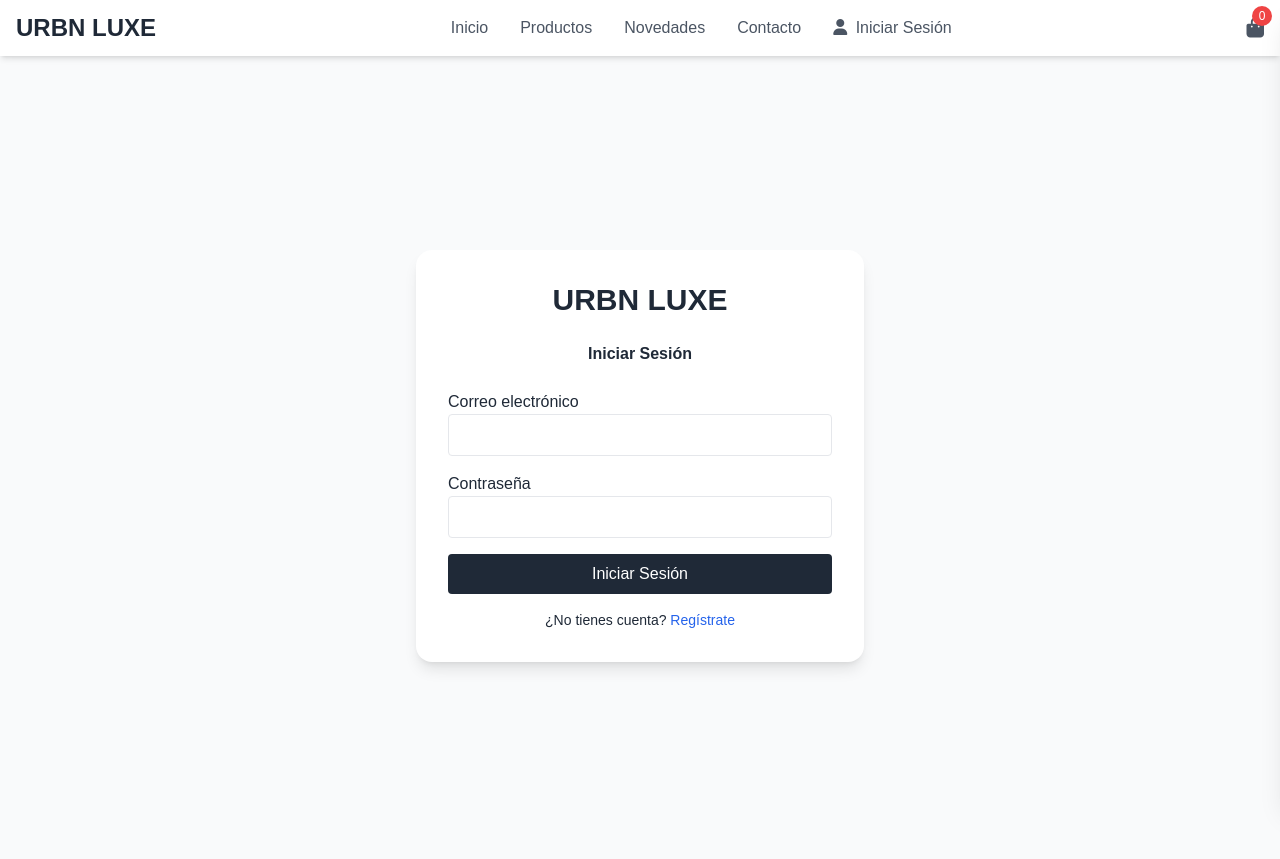
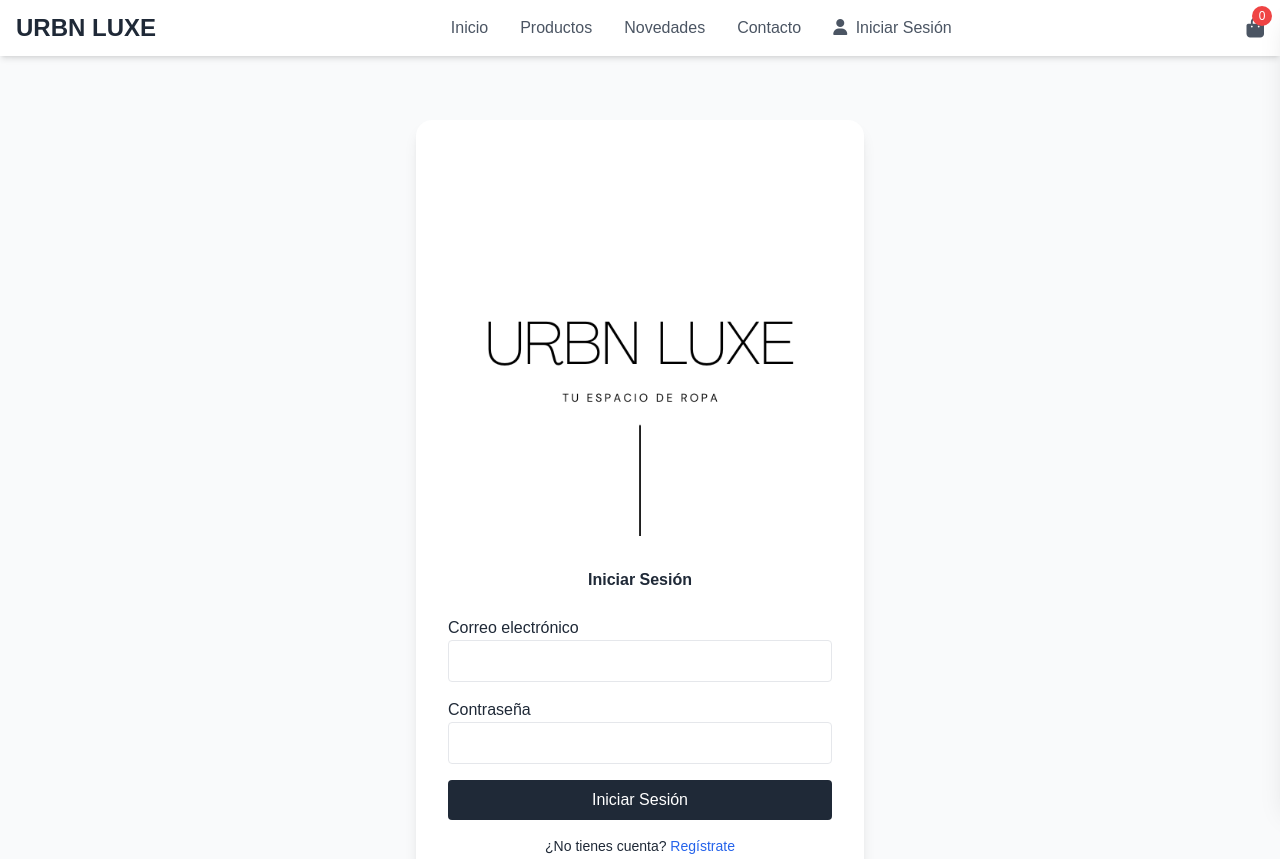
Before and after one commit to elpanxo/Proyecto_FullStack_II, a plain HTML site: page Paginas/Login.html in a window 1280 px wide. Shown: the top 859 px of the page. Drawn offline with nearby package versions, Linux system fonts and the light colour scheme.

Commit message:
third-commit-chatopapito

```diff
--- a/Paginas/Login.html
+++ b/Paginas/Login.html
@@ -48,12 +48,12 @@
   </nav>
 
   <!-- Contenido principal (login/registro) -->
-  <main class="min-h-screen flex items-center justify-center py-16">
-    <div class="w-full max-w-md bg-white p-8 rounded-2xl shadow-lg">
-      <div class="text-center mb-6">
-        <h1 class="text-3xl font-bold text-gray-800">URBN LUXE</h1>
-      </div>
-      <h2 class="text-1xl font-bold mb-6 text-center" id="form-title">Iniciar Sesión</h2>
+<main class="min-h-screen flex items-center justify-center py-16">
+  <div class="w-full max-w-md bg-white p-8 rounded-2xl shadow-lg">
+    <div class="text-center mb-8 text-center align-items-center">
+      <img src="URBN LUXE.png" alt="Logo de URBN LUXE" class="h-90 mx-center mb-4">
+    </div>
+    <h2 class="text-1xl font-bold mb-6 text-center" id="form-title">Iniciar Sesión</h2>
 
       <!-- Formulario Login -->
       <form id="login-form" class="space-y-4">
```
Also changed, not shown: Paginas/Home.html (+5 -0 lines).
